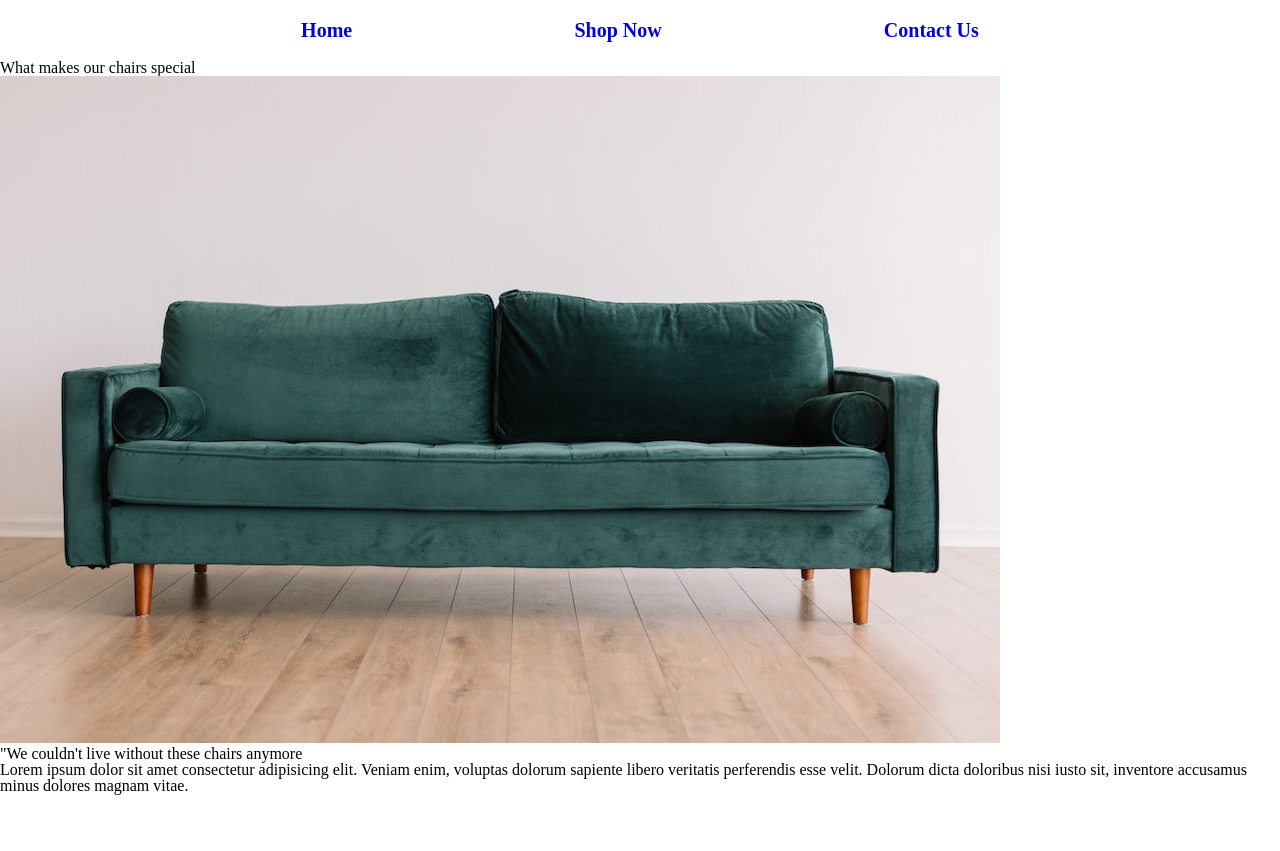
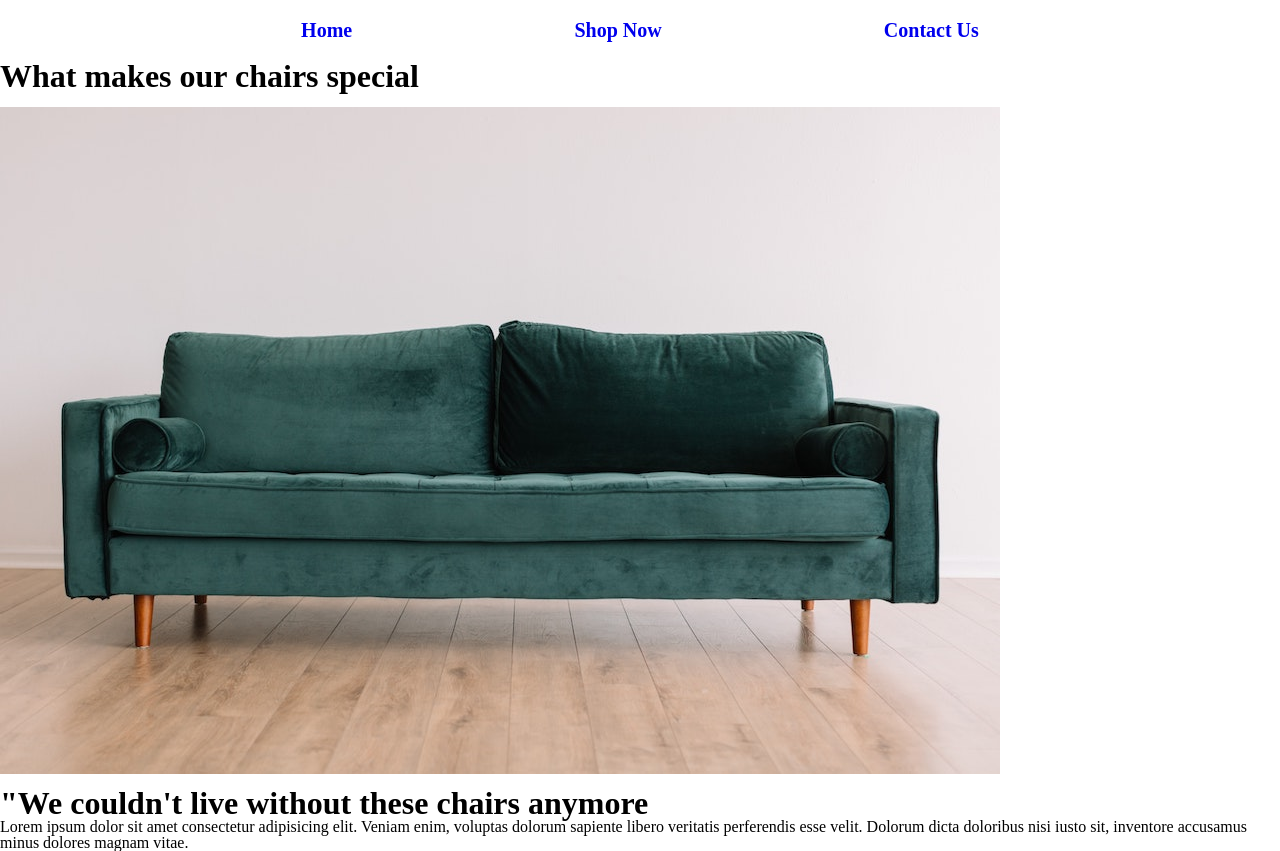
Before and after one commit to Ruska-N/Homework--2, a plain HTML site: page buy.html in a window 1280 px wide. Before the commit the page ends 800 px from the top, so only its background shows below. Drawn offline with Linux system fonts and the light colour scheme.

Commit message:
finished

```diff
--- a/buy.html
+++ b/buy.html
@@ -18,11 +18,11 @@
       </nav>
     </header>
     <section>
-      <h1>What makes our chairs special</h1>
-      <div>
+      <h1 class="shop-title">What makes our chairs special</h1>
+      <div class="sofa-div">
         <img src="images/chair-3.jpg" alt="green-sofa" />
       </div>
-      <h2>"We couldn't live without these chairs anymore</h2>
+      <h2 class="shop-title">"We couldn't live without these chairs anymore</h2>
       <p>
         Lorem ipsum dolor sit amet consectetur adipisicing elit. Veniam enim,
         voluptas dolorum sapiente libero veritatis perferendis esse velit.
--- a/css/style.css
+++ b/css/style.css
@@ -47,3 +47,13 @@ ul {
     padding: 5px;
     border-radius: 5px;
 }
+
+/* shop now styles */
+.shop-title {
+    font-size: 32px;
+    font-weight: bold;
+}
+.sofa-div {
+    margin-top: 15px;
+    margin-bottom: 10px;
+}
```
